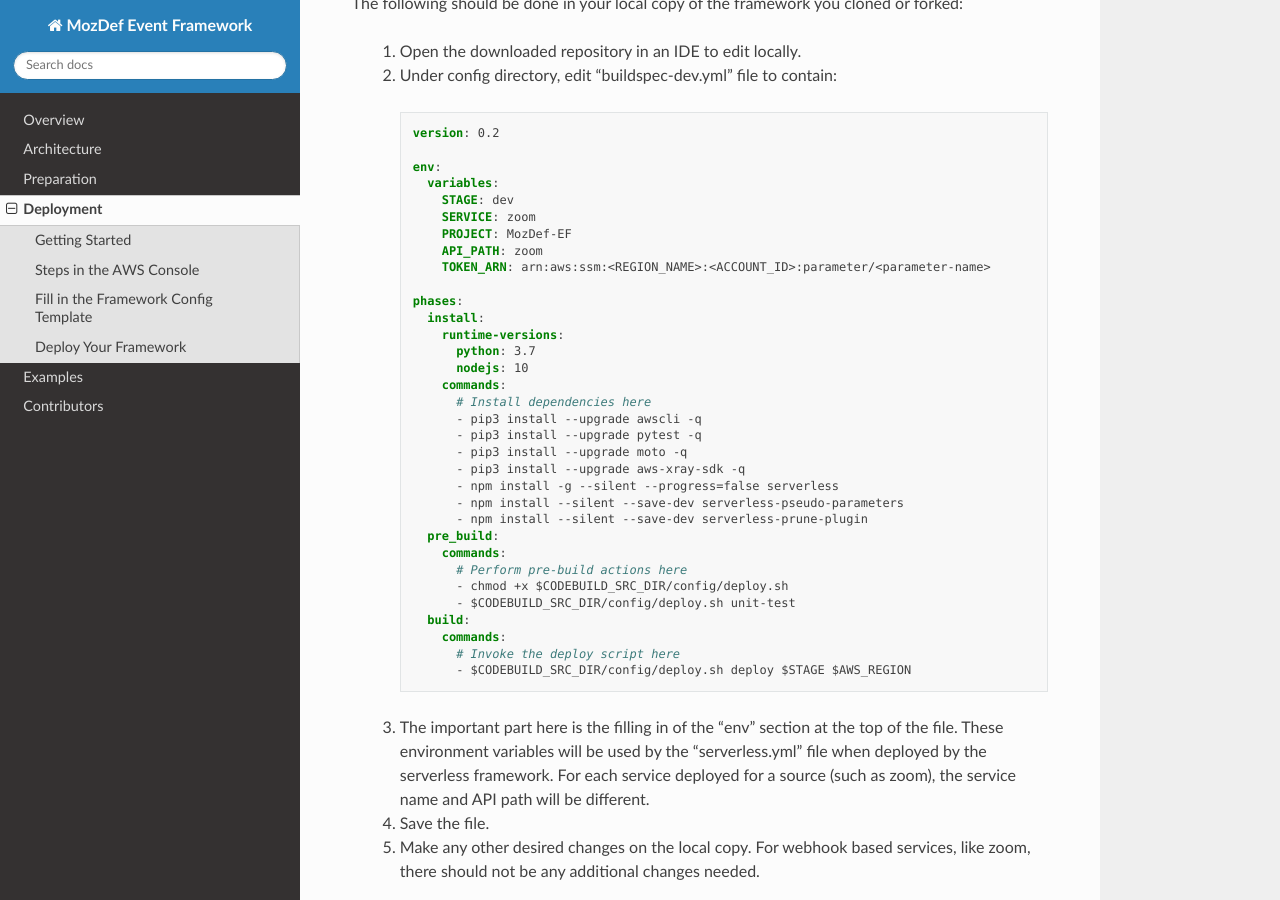
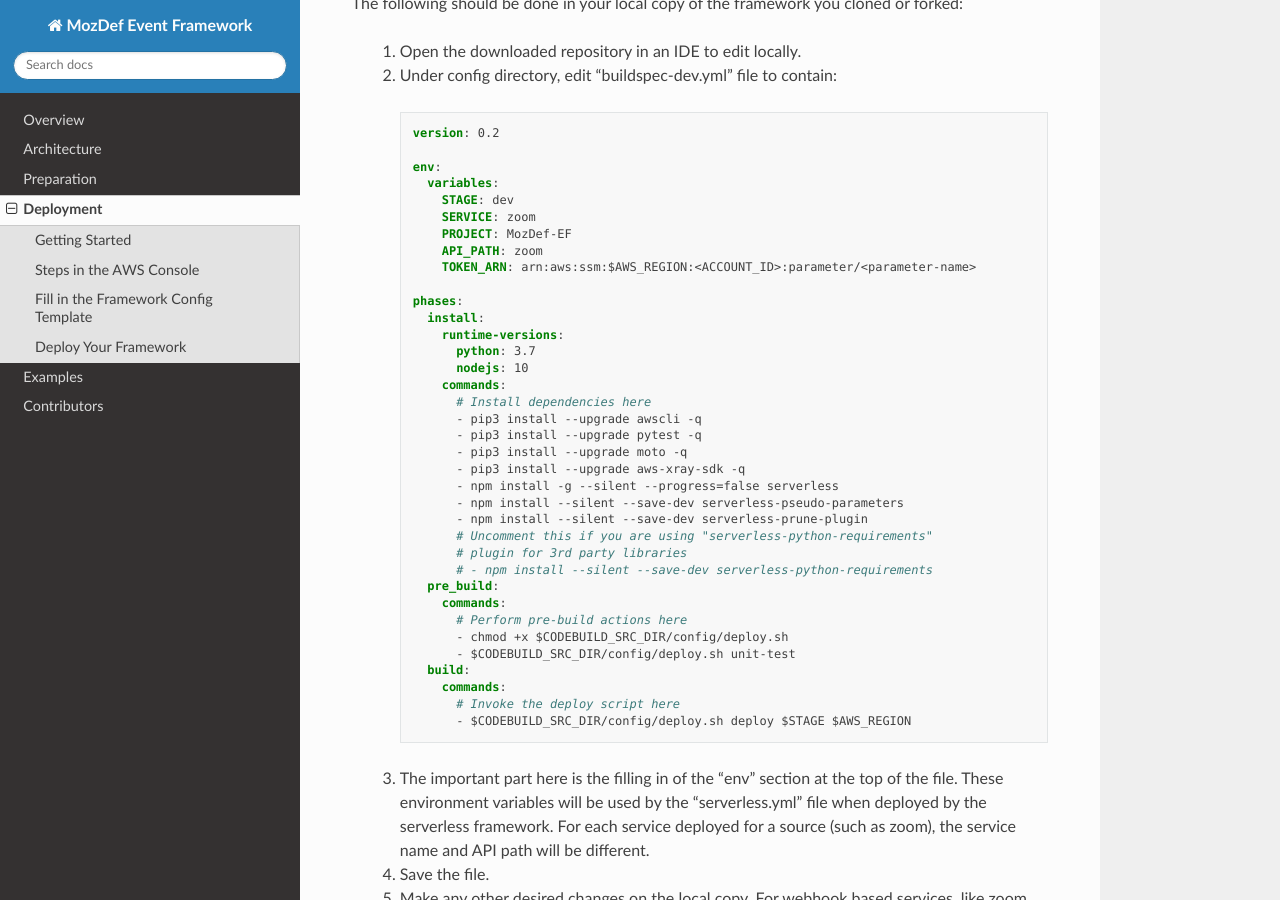
Before and after one commit to mozilla/mozdef-event-framework, a Sphinx documentation site: the page built from docs/source/usage/deployment.rst, in a window 1280 px wide and 900 px high, scrolled down 3348 px. Built offline with Sphinx 7.4.7 and the Read the Docs theme 2.0.0, drawn with Linux system fonts in a browser that asks for light colours.

Commit message:
More documentation changes, part 1

```diff
--- a/docs/source/usage/deployment.rst
+++ b/docs/source/usage/deployment.rst
@@ -96,7 +96,7 @@ The following should be done in your local copy of the framework you cloned or f
            SERVICE: zoom
            PROJECT: MozDef-EF
            API_PATH: zoom
-           TOKEN_ARN: arn:aws:ssm:<REGION_NAME>:<ACCOUNT_ID>:parameter/<parameter-name>
+           TOKEN_ARN: arn:aws:ssm:$AWS_REGION:<ACCOUNT_ID>:parameter/<parameter-name>
 
        phases:
          install:
@@ -112,6 +112,9 @@ The following should be done in your local copy of the framework you cloned or f
              - npm install -g --silent --progress=false serverless
              - npm install --silent --save-dev serverless-pseudo-parameters
              - npm install --silent --save-dev serverless-prune-plugin
+             # Uncomment this if you are using "serverless-python-requirements"
+             # plugin for 3rd party libraries
+             # - npm install --silent --save-dev serverless-python-requirements
          pre_build:
            commands:
              # Perform pre-build actions here
```
Also changed, not shown: other parts of docs/source/usage/deployment.rst (+1 -0 lines).
